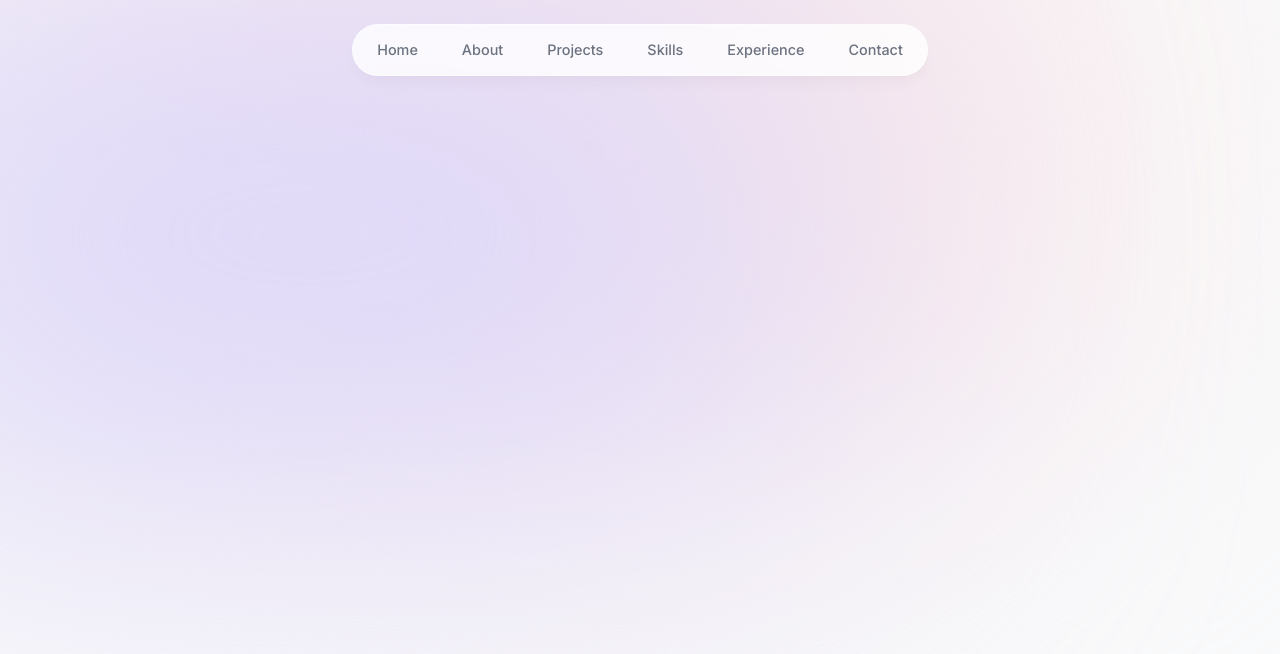
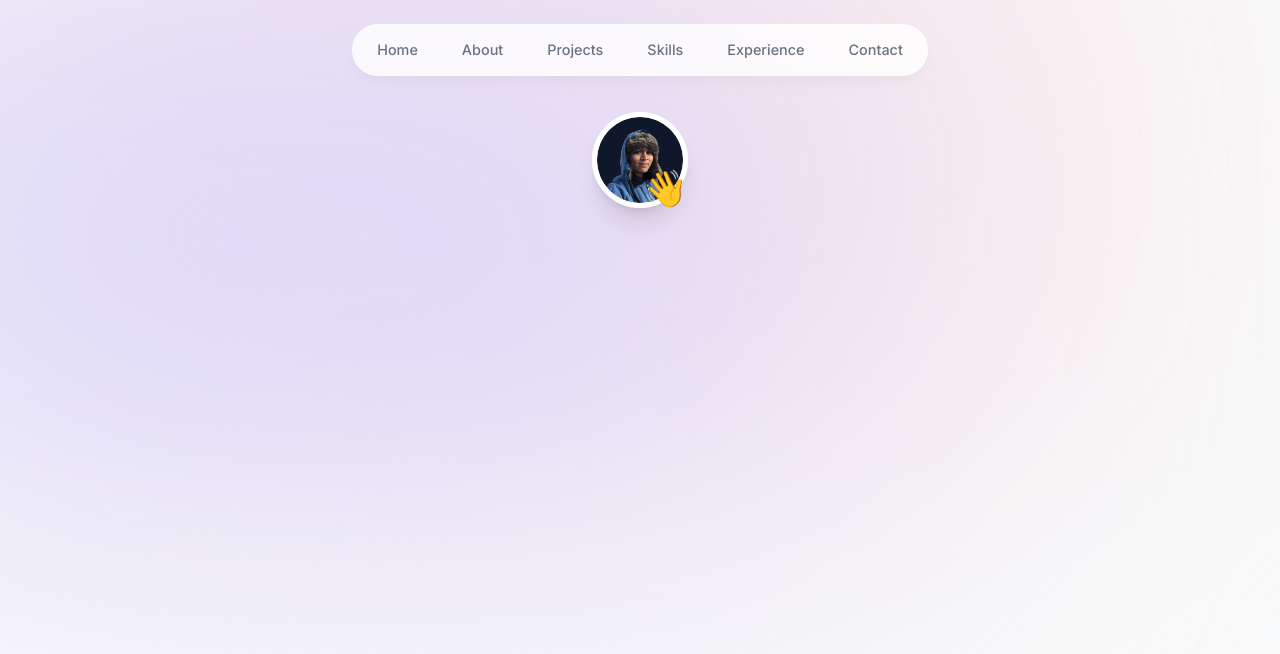
Before and after one commit to DArlegui/My-Portfolio, a Next.js app: page / in a window 1280 px wide. Shown: the top 654 px of the page. Built offline with nearby package versions, Linux system fonts and the light colour scheme.

Commit message:
Finished Photo & Animation

```diff
--- a/app/layout.tsx
+++ b/app/layout.tsx
@@ -16,8 +16,9 @@
 }) {
   return (
     <html lang="en">
-      <body className={`${inter.className} bg-gray-50 text-gray-950 relative`}>
-        <div className="bg-[#fbe2e3] absolute top-[-6rem] -z-10 right-[11rem] h-[31.25rem] w-[31.25rem] rounded-full blur-[10rem] sm:w-[68.75rem]"></div>
+      <body
+        className={`${inter.className} bg-gray-50 text-gray-950 relative h-[5000px] pt-28`}>
+        <div className="bg-[#fbe2e3] absolute top-[-6rem] -z-10 right-[11rem] h-[31.25rem] w-[31.25rem] rounded-full blur-[10rem] sm:w-[68.75rem] "></div>
         <div className="bg-[#dbd7fb] absolute top-[-1rem] -z-10 left-[-35rem] h-[31.25rem] w-[50rem] rounded-full blur-[10rem] sm:w-[68.75rem] md:left-[-33rem] lg:left-[-28rem] xl:left-[-15rem] 2xl:left[-rem]"></div>
 
         <Header />
--- a/app/page.tsx
+++ b/app/page.tsx
@@ -1,3 +1,9 @@
+import Intro from '@/components/Intro';
+
 export default function Home() {
-  return <main className="f"></main>;
+  return (
+    <main className="">
+      <Intro />
+    </main>
+  );
 }
--- /dev/null
+++ b/components/Intro.tsx
@@ -0,0 +1,44 @@
+'use client';
+import Image from 'next/image';
+import photo from '../public/photo.png';
+import { motion } from 'framer-motion';
+
+export default function Intro() {
+  return (
+    <section>
+      <div className="flex items-center justify-center">
+        <div className="relative">
+          <motion.div
+            initial={{ opacity: 0, scale: 0 }}
+            animate={{ opacity: 1, scale: 1 }}
+            transition={{
+              type: 'spring',
+              duration: 0.2,
+            }}>
+            <Image
+              src={photo}
+              alt="My Portrait"
+              width="192"
+              height="192"
+              quality="95"
+              priority={true}
+              className="h-24 w-24 rounded-full object-cover border-[0.35rem] border-white shadow-xl"
+            />
+          </motion.div>
+          <motion.span
+            className="absolute bottom-0 right-0 text-4xl"
+            initial={{ opacity: 0, scale: 0 }}
+            animate={{ opacity: 1, scale: 1 }}
+            transition={{
+              type: 'spring',
+              stiffness: 125,
+              delay: 0.1,
+              duration: 0.7,
+            }}>
+            👋
+          </motion.span>
+        </div>
+      </div>
+    </section>
+  );
+}
```
Also changed, not shown: public/photo.png (added).
